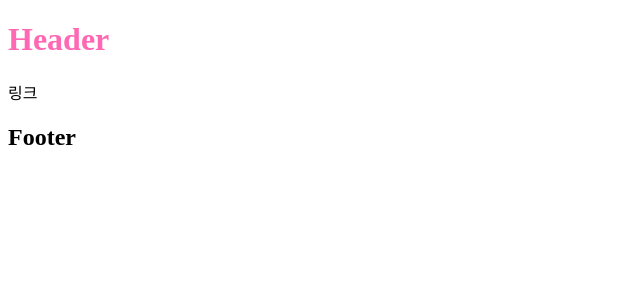
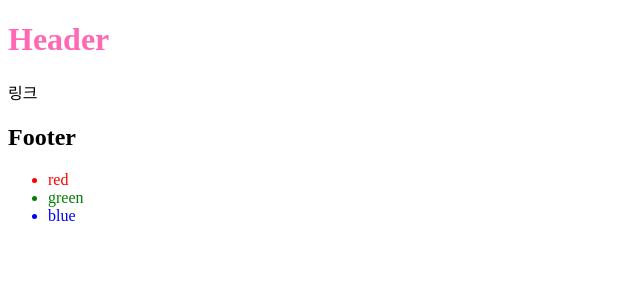
Before and after one commit to Minminjamin/ablearn-react-class, a React (Create React App) app: page / in a window 1280 px wide. Shown: the top 300 px of the page, without its empty margins (0-640 px from the left). Built offline with nearby package versions, Linux system fonts and the light colour scheme.

Commit message:
fature : map 학습

```diff
--- a/src/App.js
+++ b/src/App.js
@@ -1,14 +1,17 @@
 import Footer from "./components/Footer";
 import Header from "./components/Header";
+import List from "./components/List";
 import PopUp from "./components/PopUp";
 
 function App() {
   const isPopUp = false;
+  const isFooter = true;
   return (
     <>
       <Header />
-      <Footer />
+      {isFooter && <Footer />}
       {isPopUp ? <PopUp /> : null}
+      <List />
       {/* <PopUp /> */}
     </>
   );
--- /dev/null
+++ b/src/components/List.jsx
@@ -0,0 +1,17 @@
+import React from "react";
+
+const List = () => {
+  const colors = ["red", "green", "blue"];
+  ///
+  return (
+    <ul>
+      {colors.map((color, index) => (
+        <li key={index} style={{ color: color }}>
+          {color}
+        </li>
+      ))}
+    </ul>
+  );
+};
+
+export default List;
```
